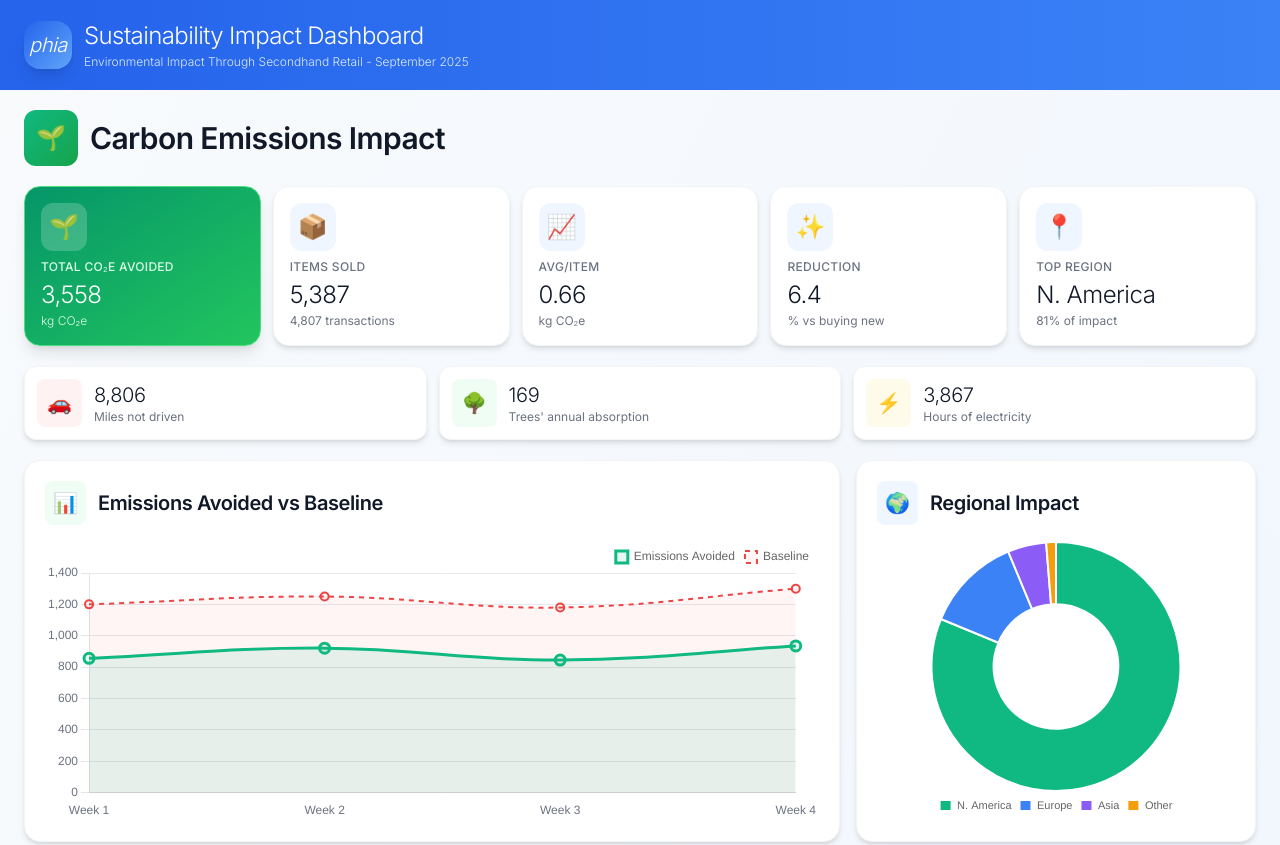
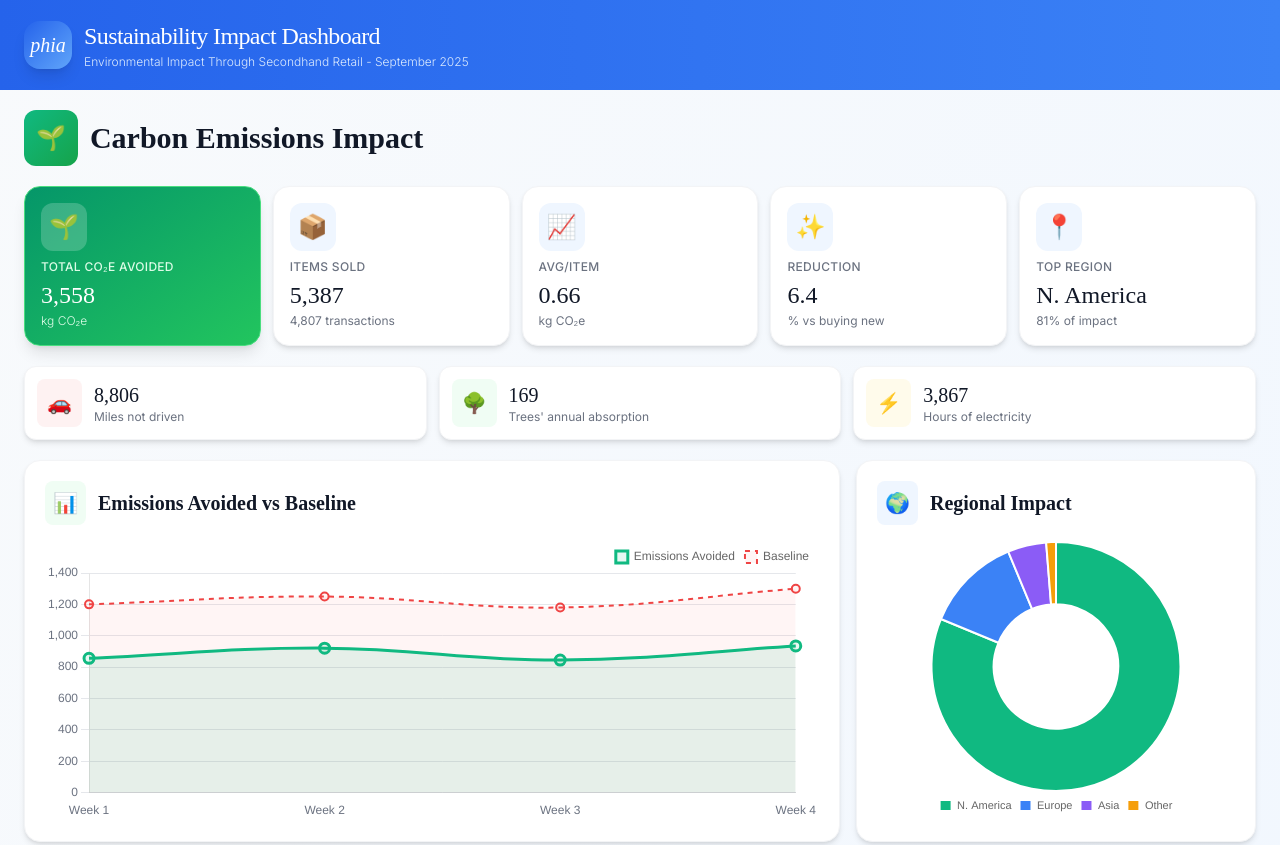
Before and after one commit to att47/Emissions-Dashboard, a plain HTML site: page index.html in a window 1280 px wide. Shown: the top 845 px of the page. Drawn offline with nearby package versions, Linux system fonts and the light colour scheme; a web font is replaced by a local one.

Commit message:
Update index.html

```diff
--- a/index.html
+++ b/index.html
@@ -9,19 +9,37 @@
     <style>
         @import url('https://fonts.googleapis.com/css2?family=Inter:wght@300;400;500;600;700&display=swap');
 
+        @font-face {
+            font-family: 'GT Super Display';
+            src: url('https://db.onlinewebfonts.com/t/d7e8a95865396cddca89b00080d2cba6.woff') format('woff');
+            font-weight: 300;
+            font-style: normal;
+        }
+
+        @font-face {
+            font-family: 'GT America';
+            src: url('https://db.onlinewebfonts.com/t/8bfe982536a57e37f355f94866f969b3.woff') format('woff');
+            font-weight: 700;
+            font-style: normal;
+        }
+
         * {
             font-family: 'Inter', -apple-system, BlinkMacSystemFont, sans-serif;
         }
 
         .font-display {
-            font-family: 'Inter', sans-serif;
+            font-family: 'GT Super Display', serif;
             font-weight: 300;
-            letter-spacing: -0.02em;
+        }
+
+        .font-heading {
+            font-family: 'GT America', sans-serif;
+            font-weight: 700;
         }
 
         .font-body {
             font-family: 'Inter', sans-serif;
-        }
+        }}
 
         @keyframes fadeIn {
             from {
```
